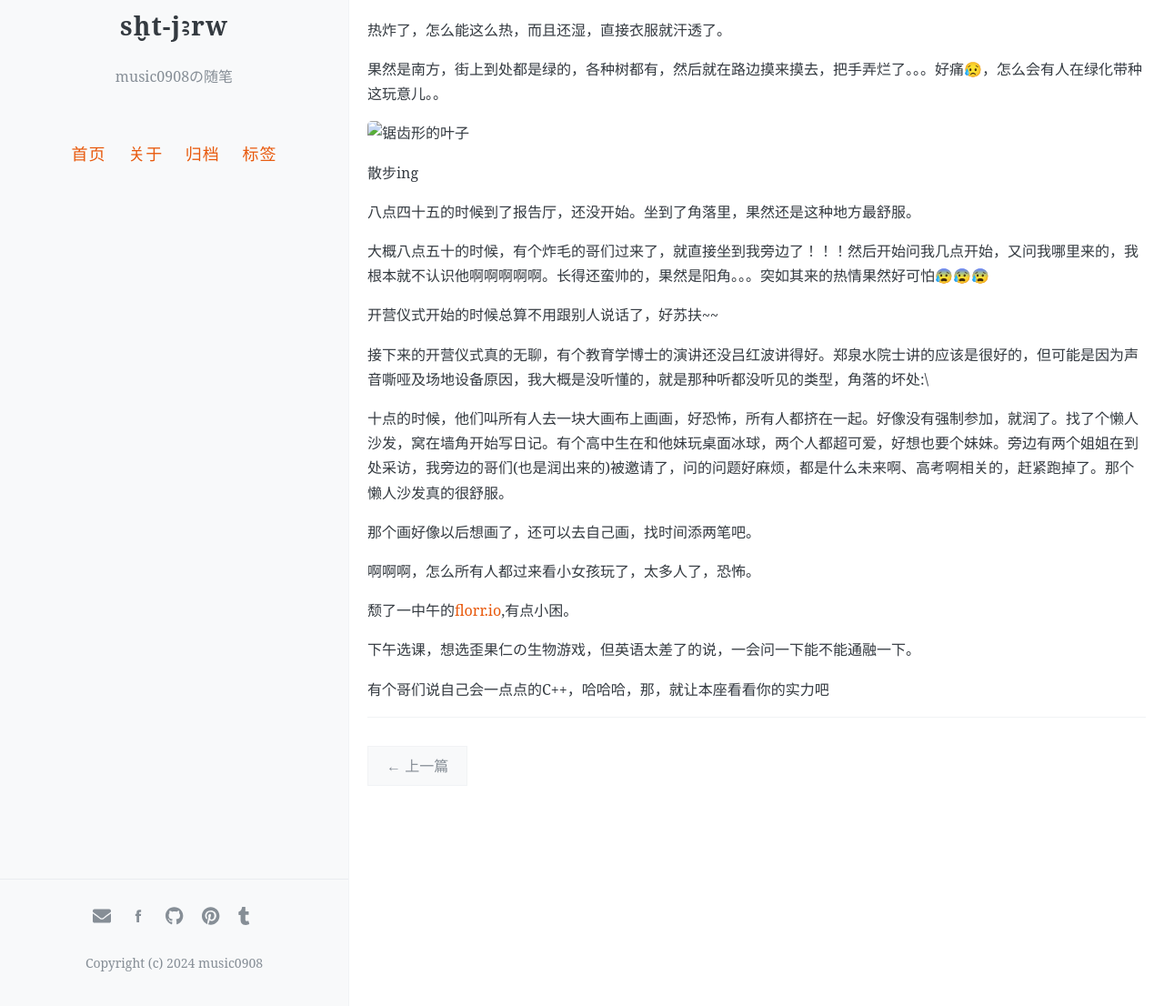
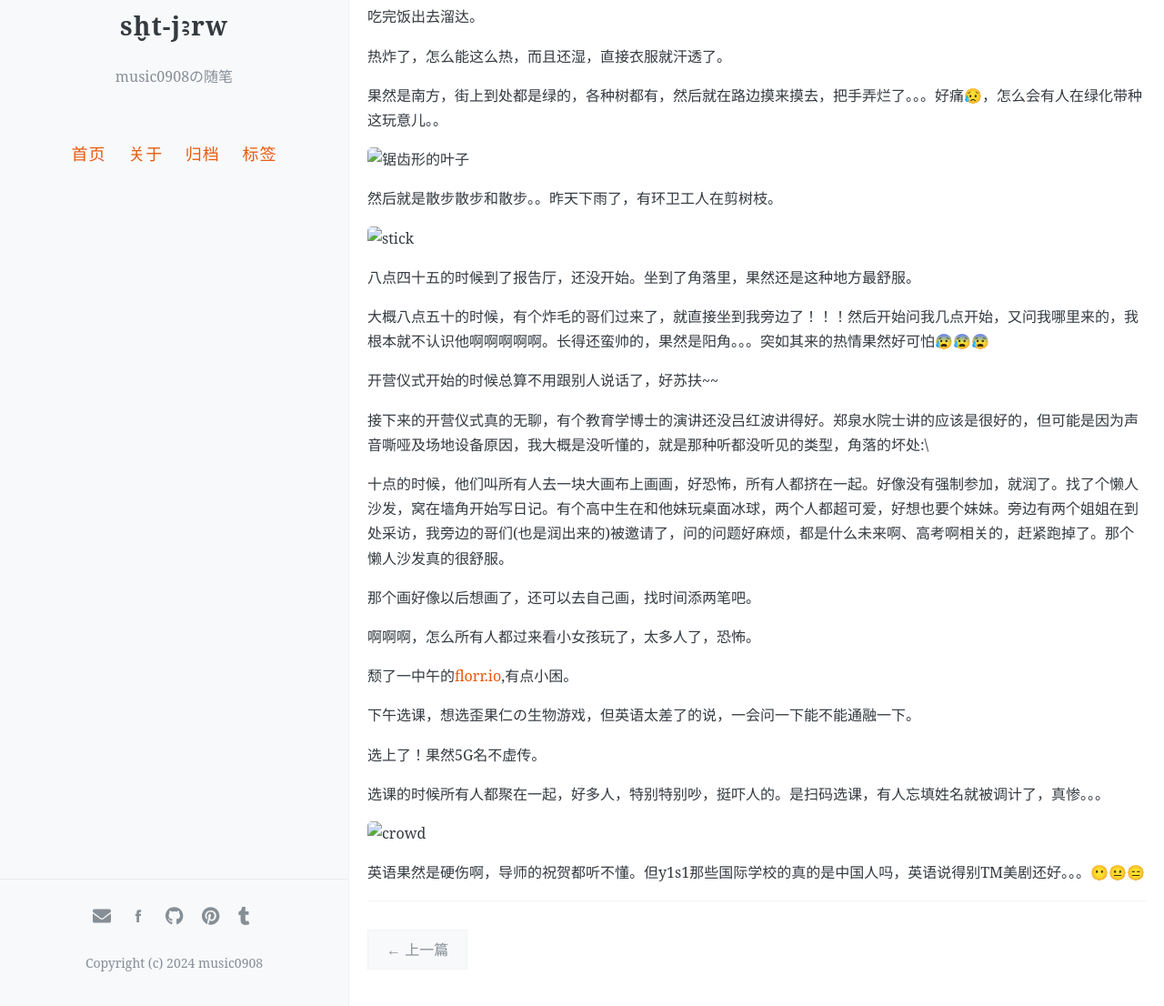
Before and after one commit to music0908/music0908.github.io, a Jekyll site: the page built from _posts/2024-07-15-dairy.md, in a window 1280 px wide and 1400 px high, scrolled down 149 px, cut to the strip 294-1400 px from the top of the window. Shown: the whole strip at 91% size. Built offline with Jekyll 4.4.1, drawn with Linux system fonts in a browser that asks for light colours; comment, search, counter and statistics services are not loaded.

Commit message:
Update 2024-07-15-dairy.md

```diff
--- a/_posts/2024-07-15-dairy.md
+++ b/_posts/2024-07-15-dairy.md
@@ -9,7 +9,7 @@ pinned: true
 toc: ture
 ---
 
-Day-1
+## Day-1
 
 昨天晚上熬夜了，网站好难调，不缩放的话，主页的按钮一个都看不见，麻烦。。。七点一刻左右才起床~~(本来想六点起来着)~~
 
@@ -27,7 +27,9 @@ Day-1
 
 ![锯齿形的叶子]()
 
-散步ing
+然后就是散步散步和散步。。昨天下雨了，有环卫工人在剪树枝。
+
+![stick]()
 
 八点四十五的时候到了报告厅，还没开始。坐到了角落里，果然还是这种地方最舒服。
 
@@ -47,4 +49,10 @@ Day-1
 
 下午选课，想选歪果仁の生物游戏，但英语太差了的说，一会问一下能不能通融一下。
 
-有个哥们说自己会一点点的C++，哈哈哈，那，就让本座看看你的实力吧
+选上了！果然5G名不虚传。
+
+选课的时候所有人都聚在一起，好多人，特别特别吵，挺吓人的。是扫码选课，有人忘填姓名就被调计了，真惨。。。
+
+![crowd]()
+
+英语果然是硬伤啊，导师的祝贺都听不懂。但y1s1那些国际学校的真的是中国人吗，英语说得别TM美剧还好。。。😶😐😑
```
